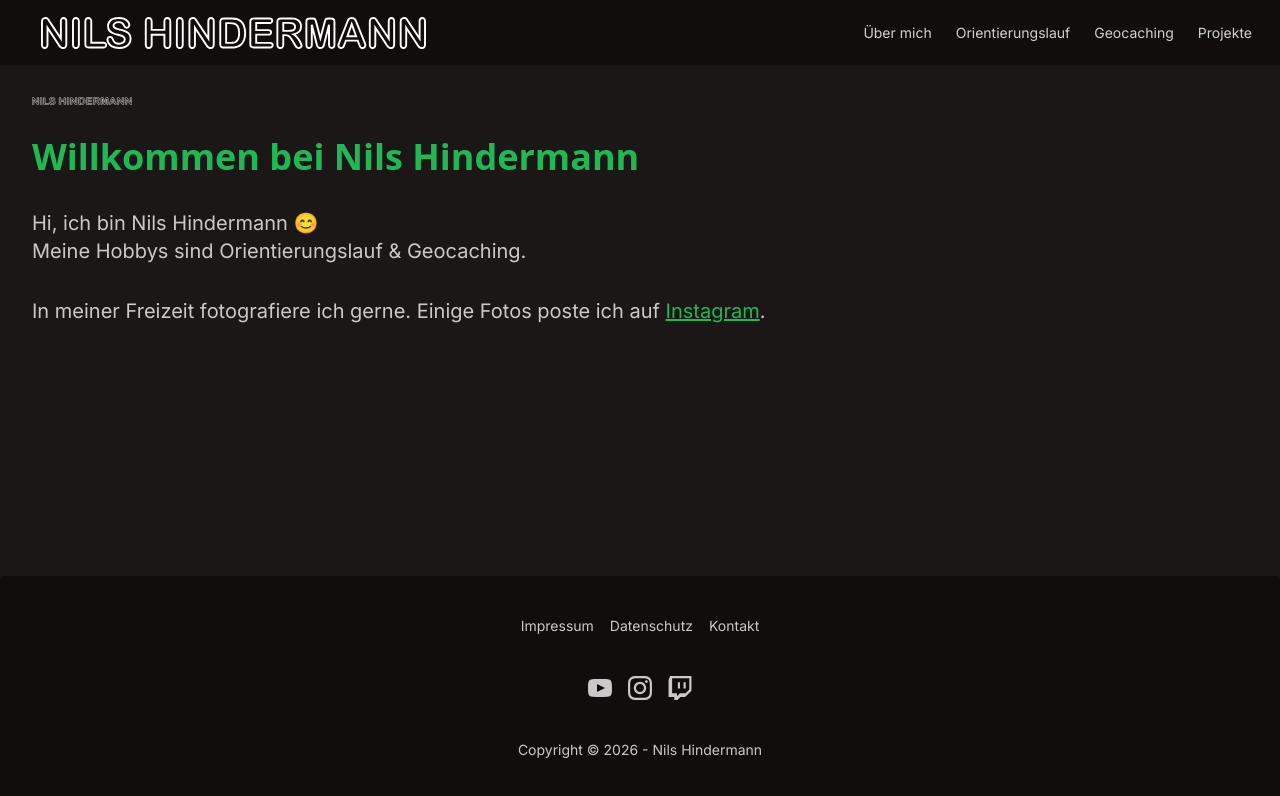
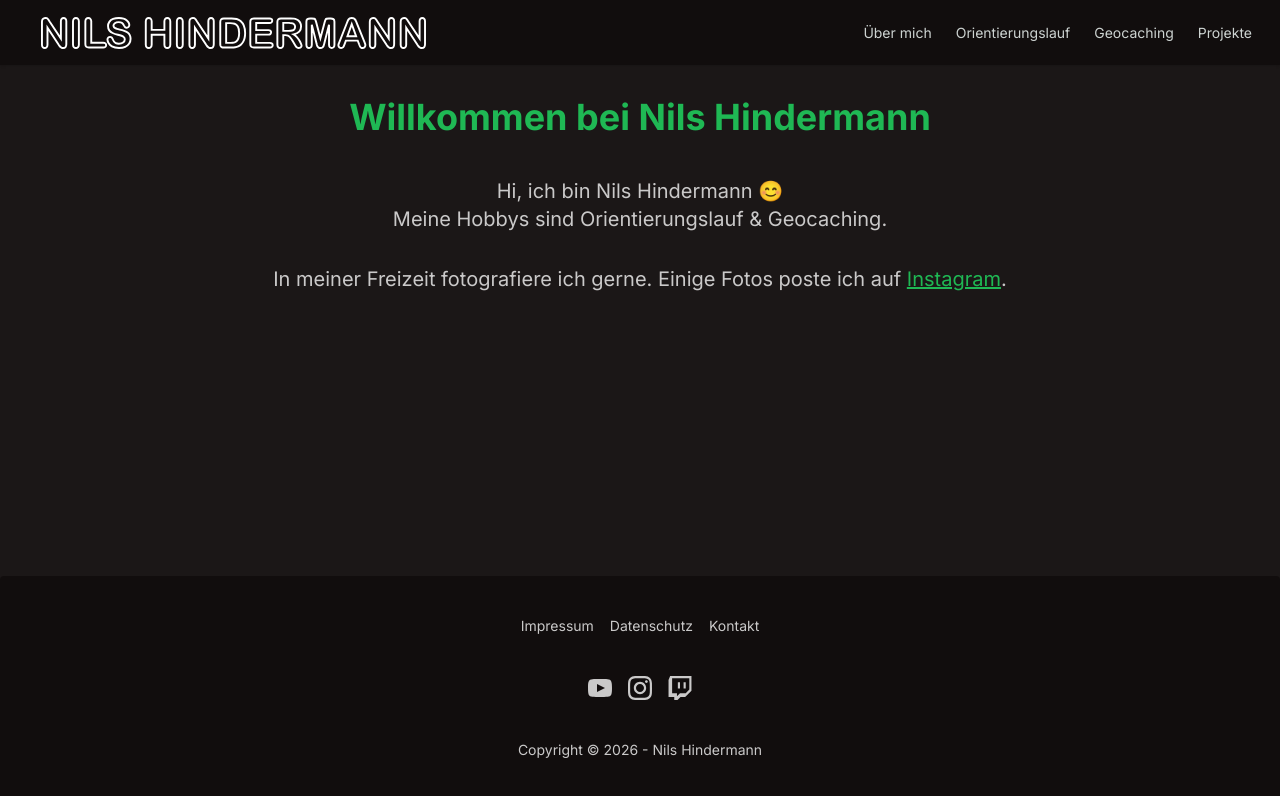
Before and after one commit to nilshindermann/nilsh.ch, a Next.js app: page / in a window 1280 px wide. Shown: the top 796 px of the page. Built offline with nearby package versions, Linux system fonts and the light colour scheme.

Commit message:
Update layout and remove logo

```diff
--- a/app/(default)/(legal)/contact/page.tsx
+++ b/app/(default)/(legal)/contact/page.tsx
@@ -12,12 +12,10 @@ export default function ContactPage(): ReactElement {
     return (
         <>
             <h1>Kontakt</h1>
-            <div className="text-center">
-                <p>Kontaktiere mich über E-Mail.</p>
-                <p className="mt-2 text-xl">
-                    <ContactEmail email="hello@nilsh.ch" />
-                </p>
-            </div>
+            <p>Kontaktiere mich über E-Mail.</p>
+            <p className="mt-2 text-xl">
+                <ContactEmail email="hello@nilsh.ch" />
+            </p>
         </>
     );
 }
--- a/app/(default)/(legal)/legal.module.css
+++ b/app/(default)/(legal)/legal.module.css
@@ -2,7 +2,7 @@
 @reference '../../globals.css';
 
 .legal {
-    @apply max-w-3xl p-4 text-left;
+    @apply mx-auto max-w-3xl p-4 text-left;
 }
 
 .legal a {
--- a/app/(default)/about/page.tsx
+++ b/app/(default)/about/page.tsx
@@ -11,7 +11,7 @@ export const metadata: Metadata = {
 export default function AboutPage(): ReactElement {
     return (
         <>
-            <h1 className="text-primary mb-5 text-4xl font-bold">Über mich</h1>
+            <h1>Über mich</h1>
             <p className="mb-1">
                 Ich bin ein junger Softwareentwickler aus Zürich.
             </p>
--- a/app/(default)/countdown/[event]/page.tsx
+++ b/app/(default)/countdown/[event]/page.tsx
@@ -45,9 +45,7 @@ export default async function CountdownPage(
 
     return (
         <>
-            <h1 className="text-primary mb-5 text-4xl font-bold">
-                {event.name}
-            </h1>
+            <h1>{event.name}</h1>
             <Countdown event={event} showDate={true} />
             <EventSelect
                 events={events}
--- a/app/(default)/countdown/not-found.tsx
+++ b/app/(default)/countdown/not-found.tsx
@@ -11,7 +11,7 @@ export const metadata: Metadata = {
 
 export default function EventNotFoundPage(): ReactElement {
     return (
-        <>
+        <div className="text-center">
             <h1 className="mb-10 text-6xl font-bold">404</h1>
             <p className="text-xl">
                 Das angegebene Ereignis konnte nicht gefunden werden. Bitte
@@ -20,6 +20,6 @@ export default function EventNotFoundPage(): ReactElement {
             <div className="mt-5">
                 <EventSelect events={events} />
             </div>
-        </>
+        </div>
     );
 }
--- a/app/(default)/countdown/page.tsx
+++ b/app/(default)/countdown/page.tsx
@@ -6,7 +6,7 @@ import { events } from './events';
 export default function CountdownPage(): ReactElement {
     return (
         <>
-            <h1 className="text-primary mb-5 text-4xl font-bold">Countdown</h1>
+            <h1>Countdown</h1>
             <p>
                 Willkommen auf der Countdown-Seite. Hier kannst du ein Ereignis
                 auswählen, für das du einen Countdown sehen möchtest.
--- a/app/(default)/geocaching/page.tsx
+++ b/app/(default)/geocaching/page.tsx
@@ -12,7 +12,7 @@ export const metadata: Metadata = {
 export default function OrienteeringPage(): ReactElement {
     return (
         <>
-            <h1 className="text-primary mb-5 text-4xl font-bold">Geocaching</h1>
+            <h1>Geocaching</h1>
             <p>
                 Seit Mai 2018 bin ich begeisterter Geocacher. Ich bin
                 hauptsächlich in der Schweiz unterwegs und habe bereits über
@@ -20,7 +20,9 @@ export default function OrienteeringPage(): ReactElement {
                 <br />
                 Mein Nickname ist <b>froggy1407</b>.
             </p>
-            <h2 className="text-secondary mt-5 text-2xl font-bold">
+
+            <div className="mt-5 flex flex-col flex-wrap items-center justify-center">
+                <h2 className="text-secondary py-5 text-2xl font-bold">
                     Meine Statistiken
                 </h2>
                 <Link href="https://project-gc.com/ProfileStats/froggy1407">
@@ -29,10 +31,11 @@ export default function OrienteeringPage(): ReactElement {
                         src="https://cdn2.project-gc.com/ProfileStatsImage/froggy1407"
                         width="0"
                         height="0"
-                    className="h-auto w-full"
+                        className="bg-primary h-auto w-full max-w-3xl rounded-2xl"
                         unoptimized
                     />
                 </Link>
+            </div>
         </>
     );
 }
--- a/app/(default)/orienteering/page.tsx
+++ b/app/(default)/orienteering/page.tsx
@@ -20,9 +20,7 @@ export default function OrienteeringPage(): ReactElement {
 
     return (
         <>
-            <h1 className="text-primary mb-5 text-4xl font-bold">
-                Orientierungslauf
-            </h1>
+            <h1>Orientierungslauf</h1>
             <p>
                 OL ist eines meiner Hobbys. Ich bin Mitglied bei der OLG Stäfa.
             </p>
--- a/app/(default)/page.tsx
+++ b/app/(default)/page.tsx
@@ -1,17 +1,11 @@
-import Image from 'next/image';
 import { ReactElement } from 'react';
 import Link from '@/components/link';
 
-import logo from '../assets/nilshindermann_logo.svg';
-
 export default function Home(): ReactElement {
     return (
-        <>
-            <Image className="mb-8" src={logo} alt="nils hindermann" />
-            <h1 className="text-primary font-sans text-4xl font-bold">
-                Willkommen bei Nils&nbsp;Hindermann
-            </h1>
-            <p className="mt-8 text-xl">
+        <div className="text-center">
+            <h1>Willkommen bei Nils&nbsp;Hindermann</h1>
+            <p className="mt-10 text-xl">
                 Hi, ich bin Nils Hindermann 😊
                 <br />
                 Meine Hobbys sind Orientierungslauf & Geocaching.
@@ -21,6 +15,6 @@ export default function Home(): ReactElement {
                 In meiner Freizeit fotografiere ich gerne. Einige Fotos poste
                 ich auf <Link href="https://l.nilsh.ch/ig">Instagram</Link>.
             </p>
-        </>
+        </div>
     );
 }
--- a/app/(default)/projects/page.tsx
+++ b/app/(default)/projects/page.tsx
@@ -9,7 +9,7 @@ export const metadata: Metadata = {
 export default function ProjectsPage(): ReactElement {
     return (
         <>
-            <h1 className="text-primary mb-5 text-4xl font-bold">Projekte</h1>
+            <h1>Projekte</h1>
             <p>
                 Hier werden in Zukunft die Projekte von Nils Hindermann
                 aufgeführt.
--- a/app/globals.css
+++ b/app/globals.css
@@ -36,4 +36,8 @@
     a:not(.btn) {
         @apply text-primary underline hover:no-underline;
     }
+
+    h1 {
+        @apply text-primary mb-5 text-4xl font-bold;
+    }
 }
```
Lines whose indentation alone changed are shown as unchanged.
